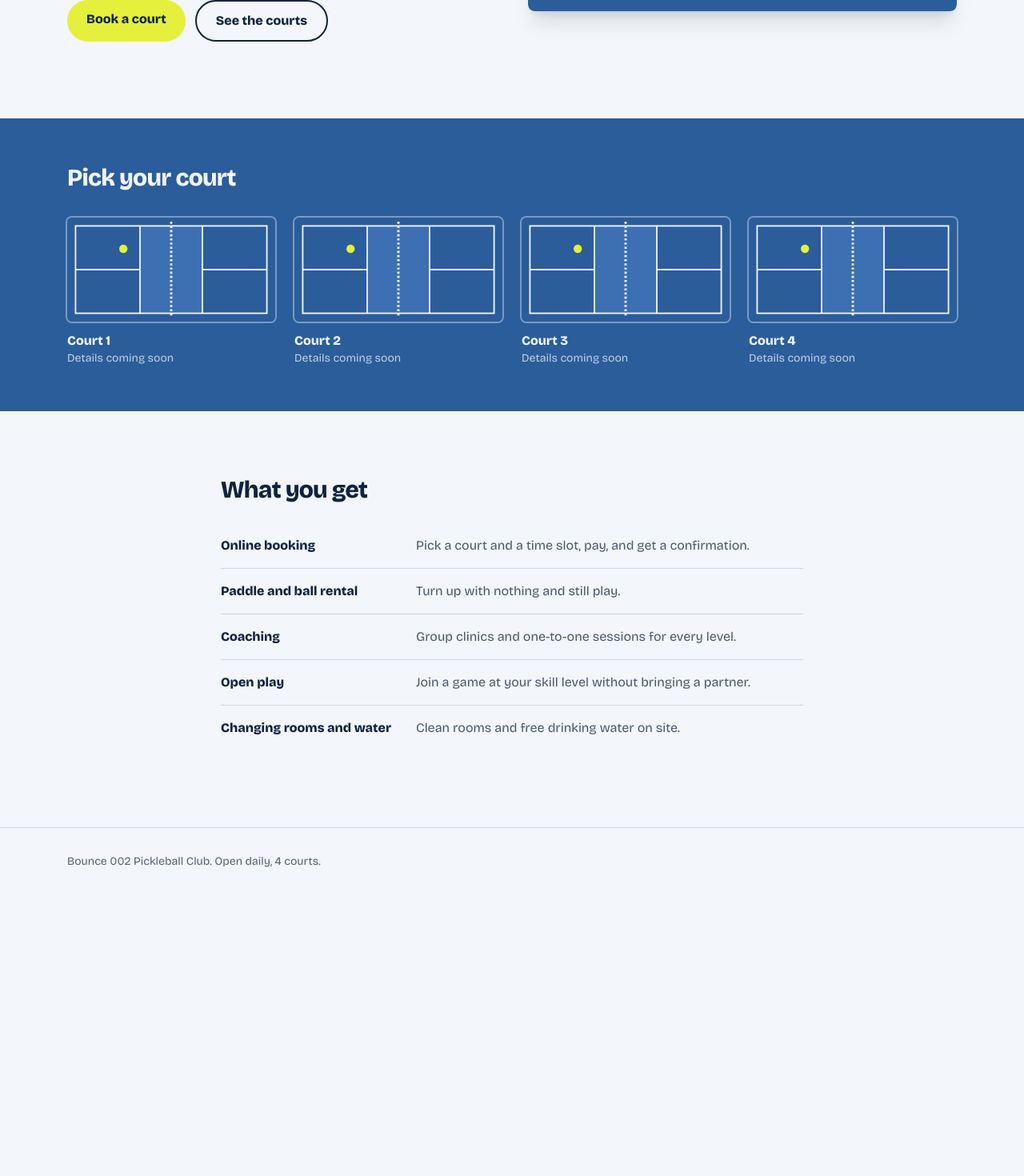
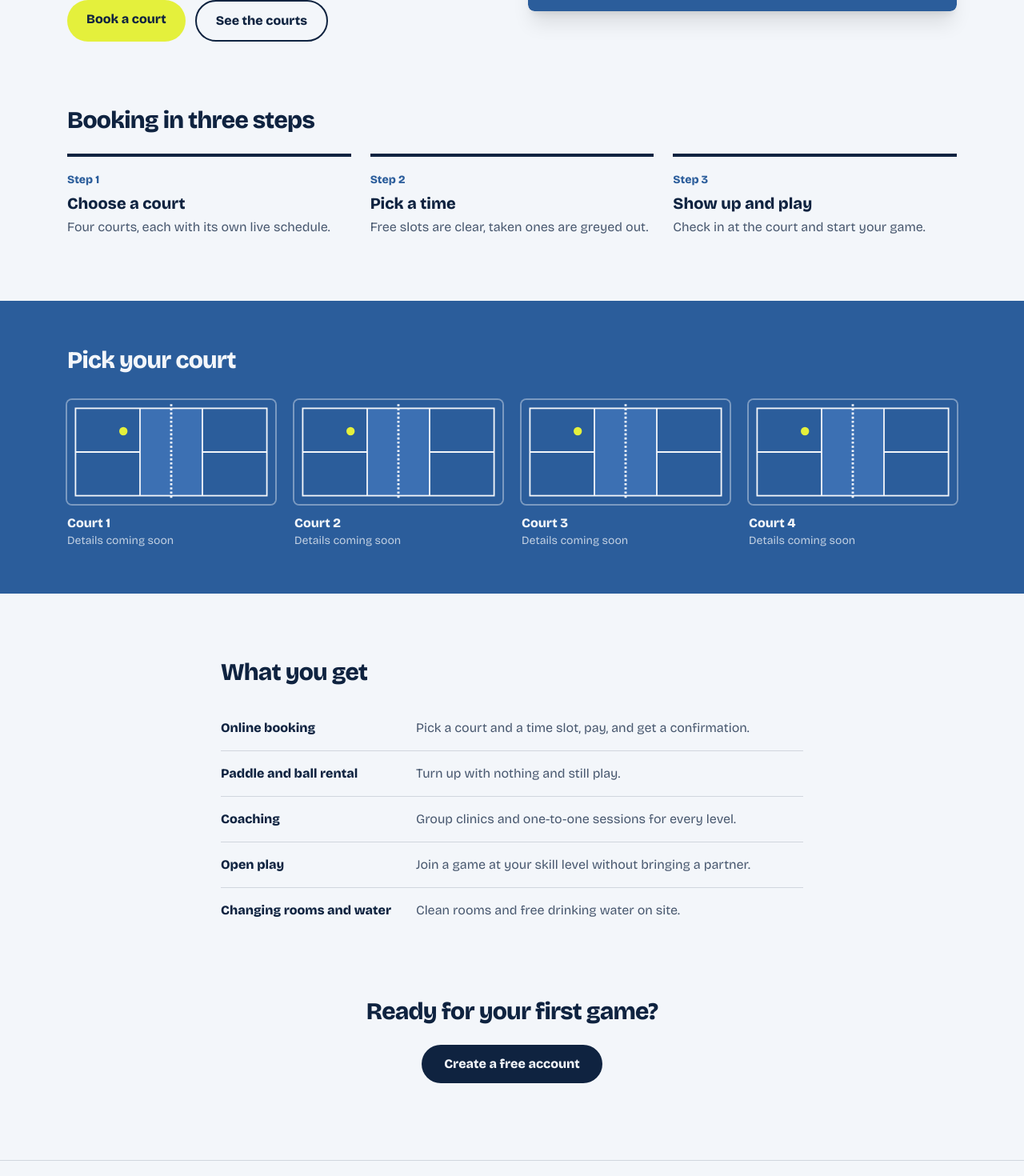
Before and after one commit to kartikyemul/bounce-002, a React (Vite) app: page / in a window 1280 px wide. Shown: the part 400-1870 px from the top of the page at 80% size. Before the commit the page ends 1519 px from the top, so only its background shows below. Built offline with nearby package versions, Linux system fonts and the light colour scheme.

Commit message:
navbar login state, how it works section and 404 page

```diff
--- a/src/App.jsx
+++ b/src/App.jsx
@@ -8,6 +8,7 @@ import Signup from './pages/Signup'
 import Customer from './pages/Customer'
 import Incharge from './pages/Incharge'
 import Admin from './pages/Admin'
+import NotFound from './pages/NotFound'
 
 export default function App() {
   return (
@@ -20,6 +21,7 @@ export default function App() {
         <Route path="/app" element={<RequireRole role="Customer"><Customer /></RequireRole>} />
         <Route path="/incharge" element={<RequireRole role="Court in-charge"><Incharge /></RequireRole>} />
         <Route path="/admin" element={<RequireRole role="Admin"><Admin /></RequireRole>} />
+        <Route path="*" element={<NotFound />} />
       </Routes>
       <Footer />
     </>
--- /dev/null
+++ b/src/components/HowItWorks.jsx
@@ -0,0 +1,22 @@
+const steps = [
+  ['Choose a court', 'Four courts, each with its own live schedule.'],
+  ['Pick a time', 'Free slots are clear, taken ones are greyed out.'],
+  ['Show up and play', 'Check in at the court and start your game.'],
+]
+
+export default function HowItWorks() {
+  return (
+    <section className="mx-auto mt-20 max-w-6xl px-5">
+      <h2 className="text-3xl font-extrabold tracking-tight">Booking in three steps</h2>
+      <ol className="mt-6 grid gap-6 md:grid-cols-3">
+        {steps.map(([t, d], i) => (
+          <li key={t} className="border-t-4 border-deep pt-4">
+            <span className="text-sm font-bold text-court">Step {i + 1}</span>
+            <p className="mt-1 text-xl font-extrabold">{t}</p>
+            <p className="mt-1 text-deep/75">{d}</p>
+          </li>
+        ))}
+      </ol>
+    </section>
+  )
+}
--- a/src/components/Navbar.jsx
+++ b/src/components/Navbar.jsx
@@ -1,6 +1,11 @@
-import { Link } from 'react-router-dom'
+import { Link, useNavigate } from 'react-router-dom'
+import { useAuth } from '../context/Auth'
+
+const home = { Customer: '/app', 'Court in-charge': '/incharge', Admin: '/admin' }
 
 export default function Navbar() {
+  const { role, logout } = useAuth()
+  const nav = useNavigate()
   return (
     <header className="mx-auto flex max-w-6xl items-center justify-between px-5 py-5">
       <Link to="/" className="flex items-center gap-2 text-xl font-extrabold tracking-tight">
@@ -10,8 +15,17 @@ export default function Navbar() {
       <nav className="flex items-center gap-5 text-sm font-semibold">
         <a href="/#courts" className="hidden sm:block">Courts</a>
         <a href="/#facilities" className="hidden sm:block">Facilities</a>
-        <Link to="/login">Log in</Link>
-        <Link to="/signup" className="rounded-full bg-deep px-4 py-2 text-mist">Sign up</Link>
+        {role ? (
+          <>
+            <Link to={home[role]} className="rounded-full bg-deep px-4 py-2 text-mist">My dashboard</Link>
+            <button onClick={() => { logout(); nav('/') }}>Log out</button>
+          </>
+        ) : (
+          <>
+            <Link to="/login">Log in</Link>
+            <Link to="/signup" className="rounded-full bg-deep px-4 py-2 text-mist">Sign up</Link>
+          </>
+        )}
       </nav>
     </header>
   )
--- a/src/pages/Home.jsx
+++ b/src/pages/Home.jsx
@@ -1,5 +1,6 @@
 import { Link } from 'react-router-dom'
 import CourtSVG from '../components/CourtSVG'
+import HowItWorks from '../components/HowItWorks'
 
 const facilities = [
   ['Online booking', 'Pick a court and a time slot, pay, and get a confirmation.'],
@@ -28,7 +29,9 @@ export default function Home() {
         <CourtSVG className="w-full rounded-lg shadow-xl" />
       </section>
 
-      <section id="courts" className="mt-24 bg-court py-14 text-mist">
+      <HowItWorks />
+
+      <section id="courts" className="mt-20 bg-court py-14 text-mist">
         <div className="mx-auto max-w-6xl px-5">
           <h2 className="text-3xl font-extrabold tracking-tight">Pick your court</h2>
           <div className="mt-8 grid grid-cols-2 gap-6 md:grid-cols-4">
@@ -54,6 +57,11 @@ export default function Home() {
           ))}
         </dl>
       </section>
+
+      <section className="mx-auto mt-20 max-w-3xl px-5 text-center">
+        <h2 className="text-3xl font-extrabold tracking-tight">Ready for your first game?</h2>
+        <Link to="/signup" className="mt-6 inline-block rounded-full bg-deep px-7 py-3 font-bold text-mist">Create a free account</Link>
+      </section>
     </main>
   )
 }
--- /dev/null
+++ b/src/pages/NotFound.jsx
@@ -0,0 +1,11 @@
+import { Link } from 'react-router-dom'
+
+export default function NotFound() {
+  return (
+    <main className="mx-auto max-w-md px-5 pt-20 text-center">
+      <h1 className="text-5xl font-extrabold tracking-tight">Out of bounds</h1>
+      <p className="mt-4 text-deep/75">That page does not exist.</p>
+      <Link to="/" className="mt-8 inline-block rounded-full bg-ball px-6 py-3 font-bold">Back to the home page</Link>
+    </main>
+  )
+}
```
